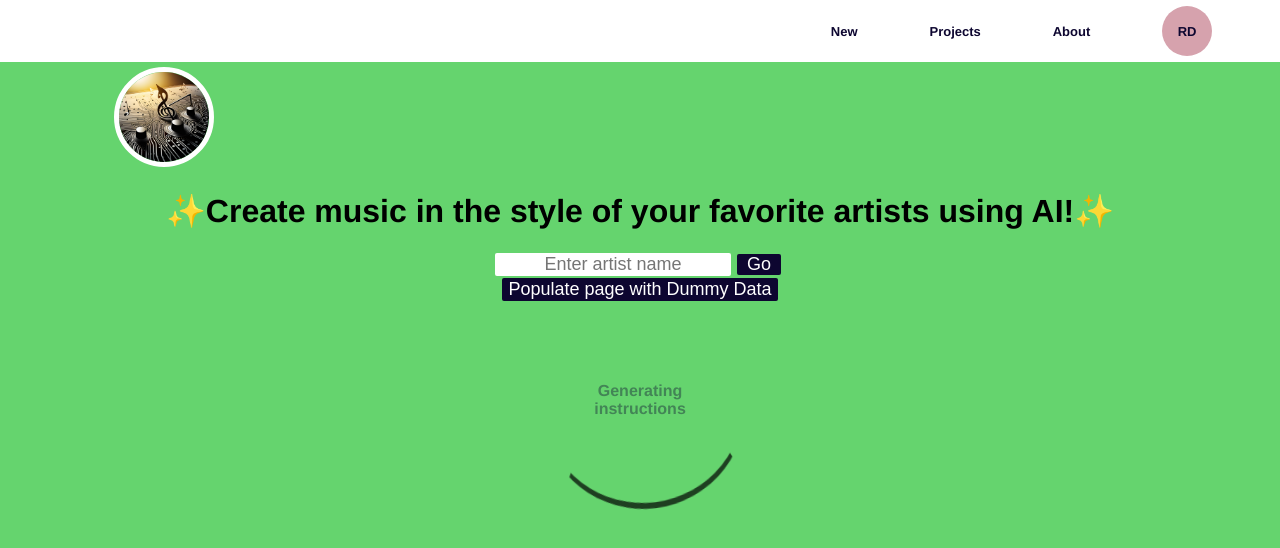
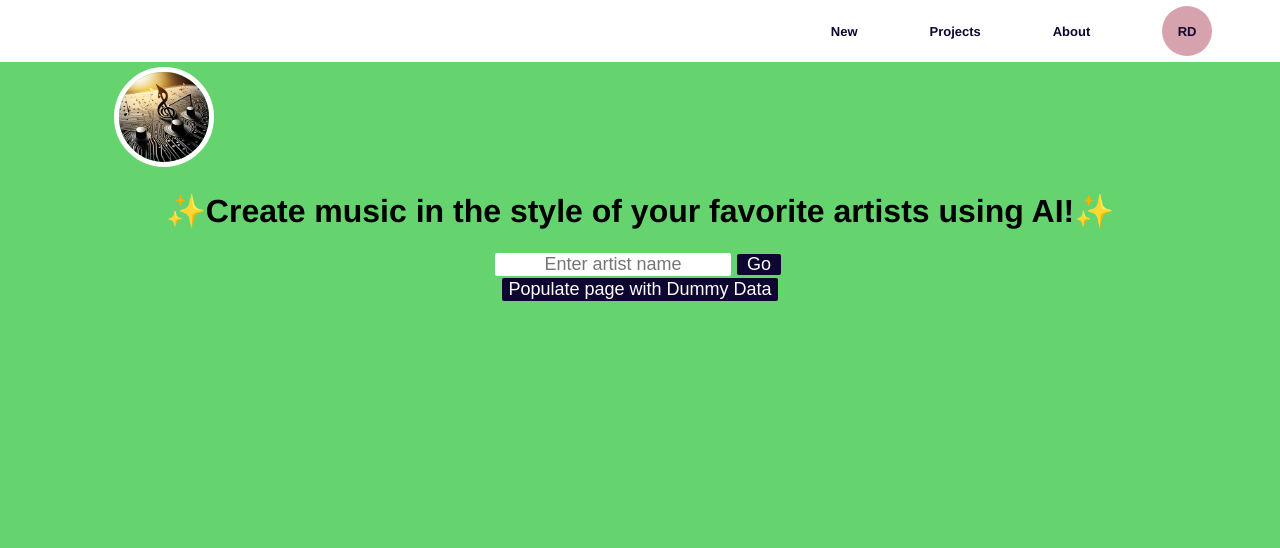
Before and after one commit to fxcircus/ai-music-producer, a React (Create React App) app: page / in a window 1280 px wide. Shown: the top 548 px of the page. Built offline with nearby package versions, Linux system fonts and the light colour scheme.

Commit message:
show loader while getting results from GPT 3.5

```diff
--- a/src/App.tsx
+++ b/src/App.tsx
@@ -7,6 +7,7 @@ import Experiment from './components/Experiment/Experiment';
 import Loader from './components/Loader/Loader';
 
 export default function App(): any  {
+  const [ isLoading, setIsLoading ] = useState(false)
 
   return (
     <div className="App">
@@ -14,9 +15,12 @@ export default function App(): any  {
         <Nav />
       </div>
       <div className='project-area'>
-        <NewProject />
+        {isLoading ? (
+          <Loader text="Generating instructions" />
+        ) : (
+          <NewProject setIsLoading={setIsLoading} />
+        )}
         {/* <Experiment /> */}
-        <Loader text="Generating instructions"/>
       </div>
     </div>
   );
--- a/src/components/NewProject/NewProject.css
+++ b/src/components/NewProject/NewProject.css
@@ -23,3 +23,7 @@
 .submit-button:hover {
     cursor: pointer;
 }
+
+.artist-input {
+    color: var(--black-color);
+}
--- a/src/components/NewProject/NewProject.tsx
+++ b/src/components/NewProject/NewProject.tsx
@@ -1,25 +1,30 @@
-import './NewProject.css'
-import React from 'react'
-import { useState } from "react";
-import { dummyData } from '../../utilities/aux/dummyData'
-import { gpt3 } from '../../utilities/api/openAPI/gpt3'
+import './NewProject.css';
+import React, { useState } from 'react';
+import { dummyData } from '../../utilities/aux/dummyData';
+import { gpt3 } from '../../utilities/api/openAPI/gpt3';
 
-export default function NewProject() {
+interface NewProjectProps {
+  setIsLoading: React.Dispatch<React.SetStateAction<boolean>>;
+}
+
+const NewProject: React.FC<NewProjectProps> = ({ setIsLoading }) => {
   const [artistInput, setArtistInput] = useState("");
   const [result, setResult] = useState("");
 
-    async function getResponse(event:any) {
+  async function getResponse(event: any) {
     event.preventDefault();
-        console.log('clicked getResponse button')
+    setIsLoading(true); // Set isLoading to true before making the request
+    console.log('clicked getResponse button');
     // const response:any = await generateAiResponse(artistInput)
-        const response:any = await gpt3(artistInput)
+    const response: any = await gpt3(artistInput);
     setResult(response);
     setArtistInput("");
+    setIsLoading(false); // Set isLoading back to false after the request is complete
   }
 
-    async function getDummyData(event:any) {
-        console.log('clicked getDummyData button')
-        setResult(dummyData.choices[0].message.content)
+  async function getDummyData(event: any) {
+    console.log('clicked getDummyData button');
+    setResult(dummyData.choices[0].message.content);
   }
 
   return (
@@ -28,8 +33,9 @@ export default function NewProject() {
       <h1>✨Create music in the style of your favorite artists using AI!✨</h1>
       <form onSubmit={getResponse}>
         <input
+          className='artist-input'
           type="text"
-          name="animal"
+          name="artist"
           placeholder="Enter artist name"
           value={artistInput}
           onChange={(e) => setArtistInput(e.target.value)}
@@ -40,5 +46,7 @@ export default function NewProject() {
       <button onClick={getDummyData}>Populate page with Dummy Data</button>
       <div>{result}</div>
     </div>
-    )
+  );
 }
+
+export default NewProject;
```
Lines whose indentation alone changed are shown as unchanged.
